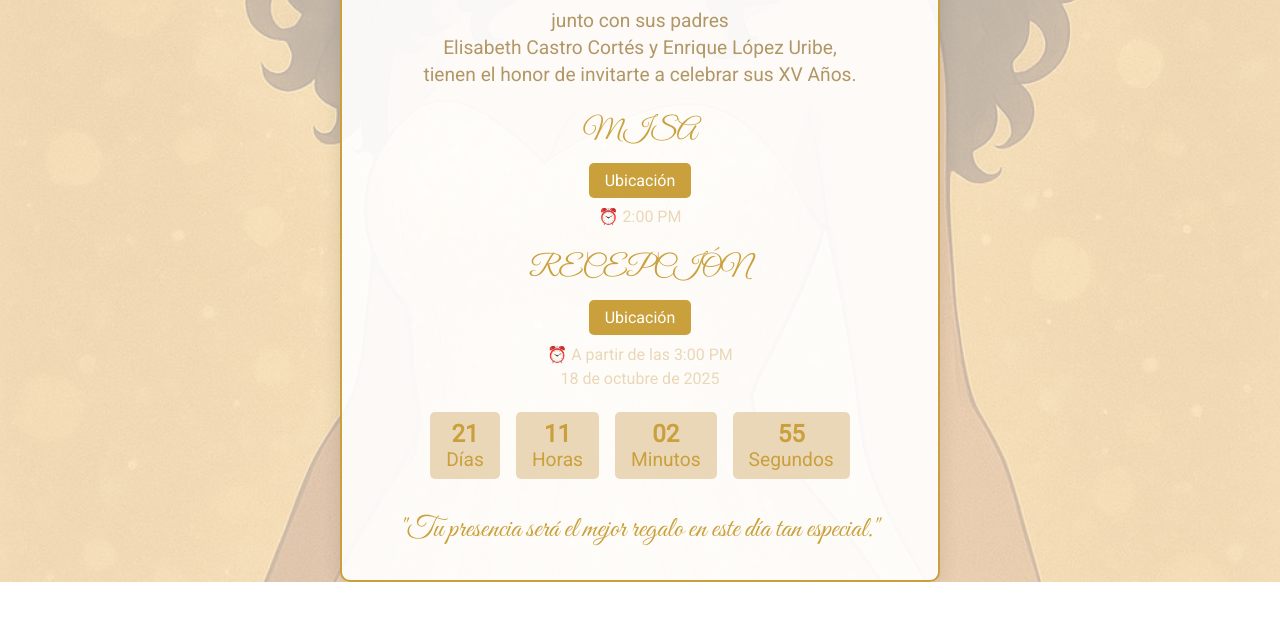
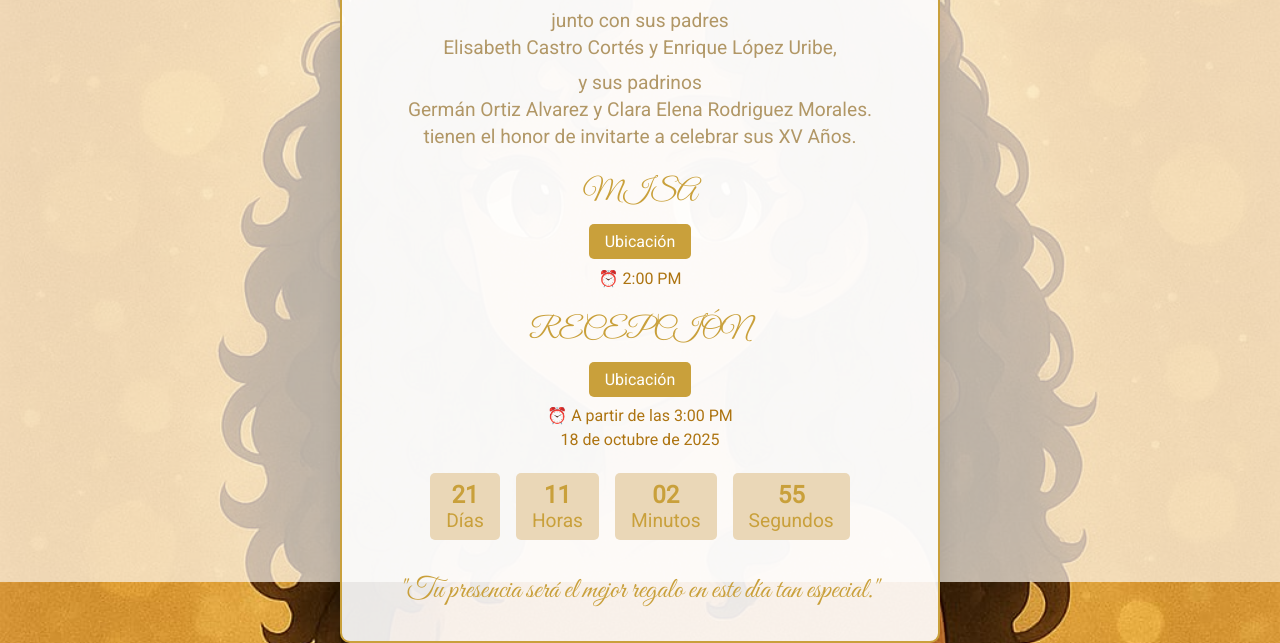
Before and after one commit to ELC-15/elizabeth_xv, a plain HTML site: page index.html in a window 1280 px wide. Shown: the part 218-861 px from the top of the page. Before the commit the page ends 800 px from the top, so only its background shows below. Drawn offline with Linux system fonts and the light colour scheme.

Commit message:
padrinos

```diff
--- a/index.html
+++ b/index.html
@@ -16,8 +16,15 @@
         <div class="body-text">
             junto con sus padres<br>
             Elisabeth Castro Cortés y Enrique López Uribe,<br>
+
+        </div>
+
+        <div class="body-text">
+            y sus padrinos<br>
+            Germán Ortiz Alvarez y Clara Elena Rodriguez Morales.<br>
             tienen el honor de invitarte a celebrar sus XV Años.
         </div>
+
 
         <div class="section-title">MISA</div>
         <a href="https://share.google/g2FYUoy8qTgveFLX6" target="_blank" class="location-button">Ubicación</a>
--- a/styles.css
+++ b/styles.css
@@ -73,7 +73,7 @@ body {
 
 .details {
     font-size: 1rem;
-    color: #EAD7B7; /* Champagne */
+    color: #ad7411; /* Champagne */
     margin: 0.3rem 0;
 }
 
```
